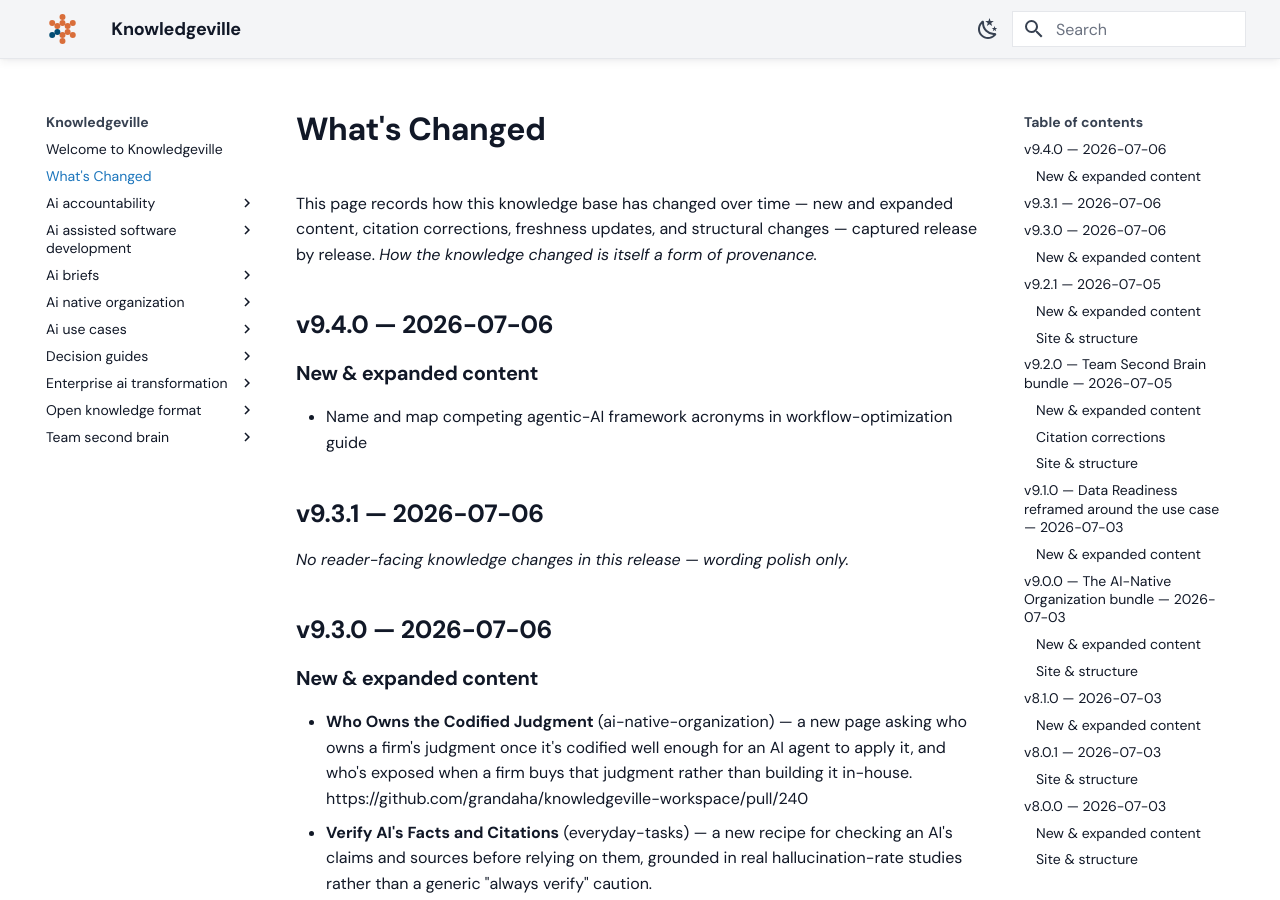
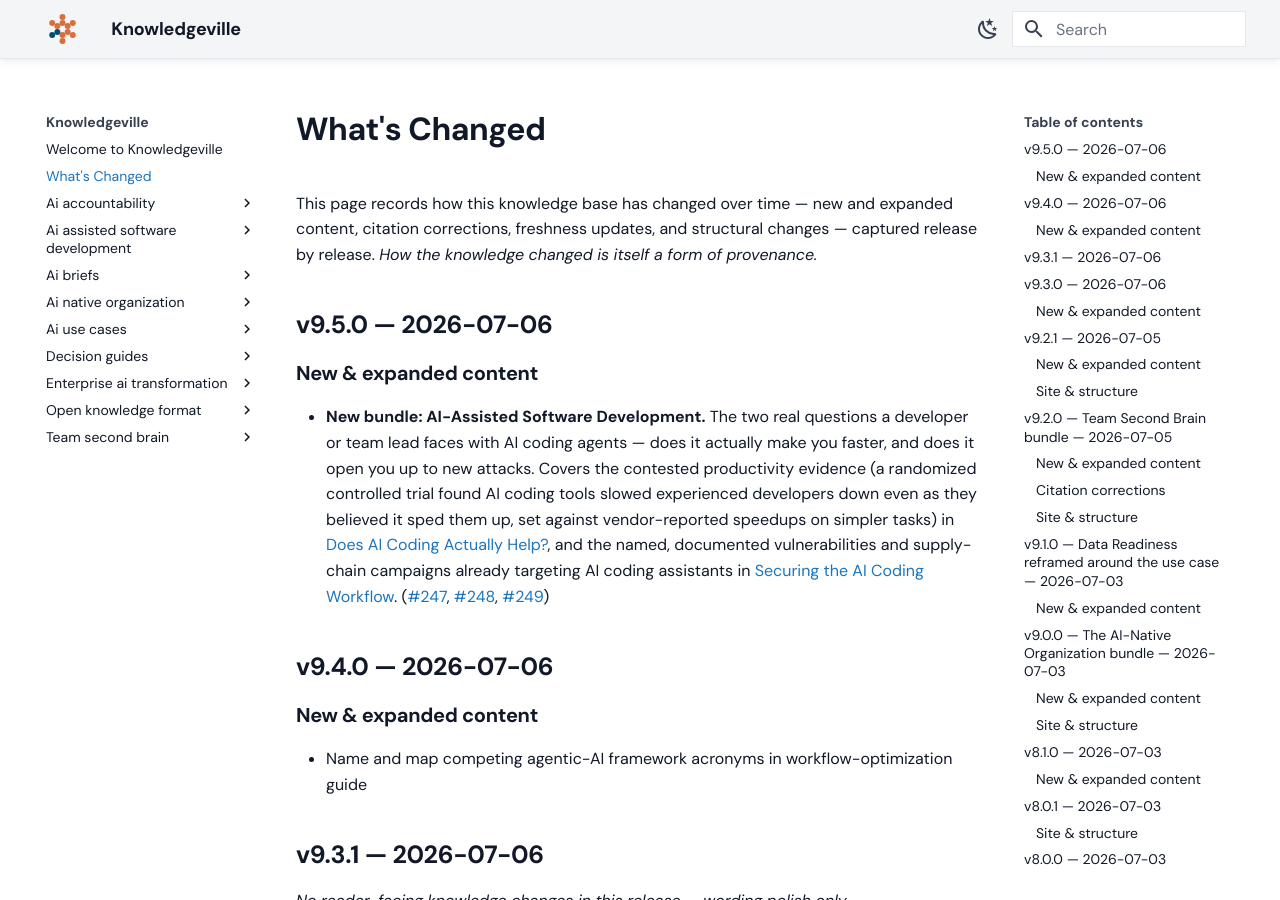
Before and after one commit to grandaha/knowledgeville, an MkDocs documentation site: the page built from published/changelog.md, in a window 1280 px wide and 900 px high. Built offline with MkDocs 1.6.1 and Material for MkDocs 9.7.7, drawn with Linux system fonts in a browser that asks for light colours; some web fonts are replaced.

Commit message:
Publish: sync content from workspace

```diff
--- a/published/changelog.md
+++ b/published/changelog.md
@@ -10,6 +10,12 @@ appendix: true
 <!-- generated from GitHub Releases by scripts/build_changelog.py — do not edit -->
 
 This page records how this knowledge base has changed over time — new and expanded content, citation corrections, freshness updates, and structural changes — captured release by release. *How the knowledge changed is itself a form of provenance.*
+
+## v9.5.0 — 2026-07-06
+
+### New & expanded content
+
+* **New bundle: AI-Assisted Software Development.** The two real questions a developer or team lead faces with AI coding agents — does it actually make you faster, and does it open you up to new attacks. Covers the contested productivity evidence (a randomized controlled trial found AI coding tools slowed experienced developers down even as they believed it sped them up, set against vendor-reported speedups on simpler tasks) in [Does AI Coding Actually Help?](https://knowledge.onesteplabs.com/ai-assisted-software-development/01-does-ai-coding-actually-help/), and the named, documented vulnerabilities and supply-chain campaigns already targeting AI coding assistants in [Securing the AI Coding Workflow](https://knowledge.onesteplabs.com/ai-assisted-software-development/02-securing-the-coding-workflow/). ([#247](https://github.com/grandaha/knowledgeville-workspace/pull/247), [#248](https://github.com/grandaha/knowledgeville-workspace/pull/248), [#249](https://github.com/grandaha/knowledgeville-workspace/pull/249))
 
 ## v9.4.0 — 2026-07-06
 
```
